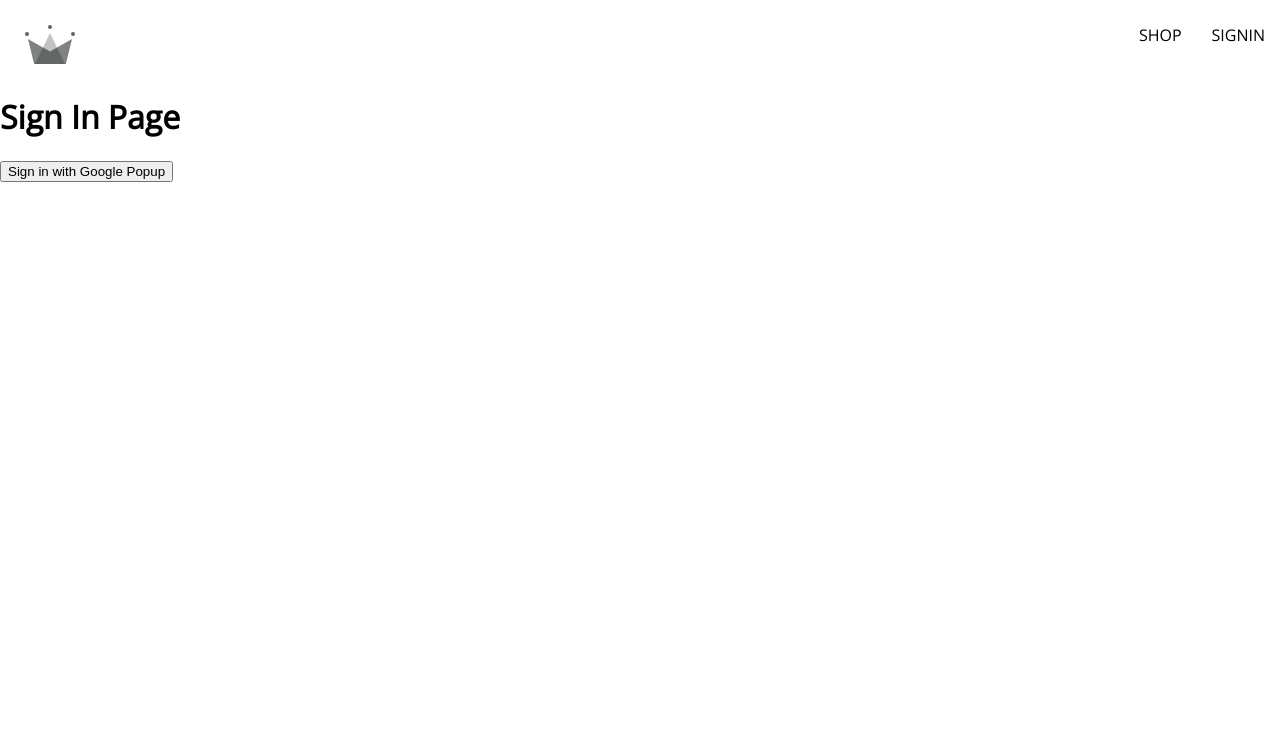
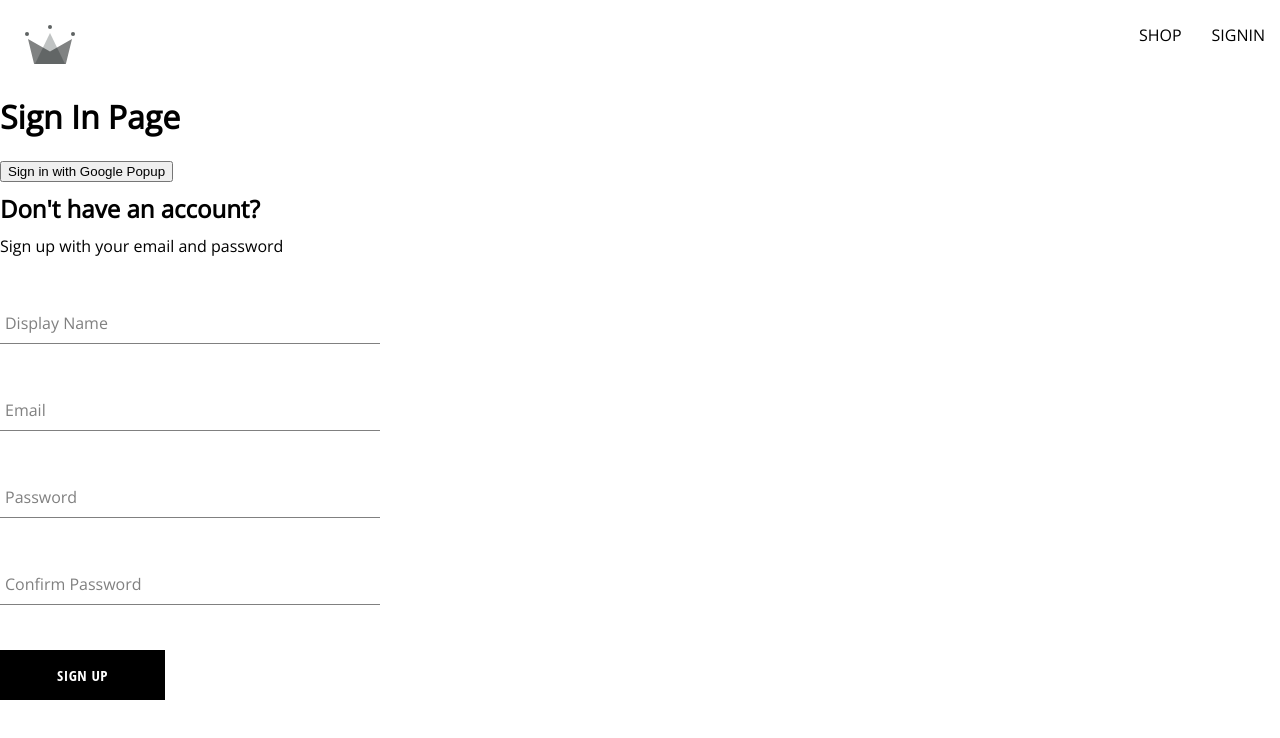
Before and after one commit to EDaitsh/React-crwn-clothing, a React (Create React App) app: page /sign-in in a window 1280 px wide. Shown: the top 738 px of the page. Built offline with nearby package versions, Linux system fonts and the light colour scheme; a web font is replaced by a local one.

Commit message:
create sign up component, the form input component, button component

```diff
--- /dev/null
+++ b/src/components/button/button.component.jsx
@@ -0,0 +1,19 @@
+import './button.styles.scss'
+
+const BUTTON_TYPE_CLASSES = {
+    google: 'google-sign-in',
+    inverted: 'inverted'
+}
+
+const Button =({children, buttonType, ...otherProps}) => {
+    return (
+        <button
+            className={`button-container ${BUTTON_TYPE_CLASSES[buttonType]}`}
+            {...otherProps}
+        >
+            {children}
+        </button>
+    )
+}
+
+export default Button;
--- /dev/null
+++ b/src/components/button/button.styles.scss
@@ -0,0 +1,46 @@
+.button-container {
+    min-width: 165px;
+    width: auto;
+    height: 50px;
+    letter-spacing: 0.5px;
+    line-height: 50px;
+    padding: 0 35px 0 35px;
+    font-size: 15px;
+    background-color: black;
+    color: white;
+    text-transform: uppercase;
+    font-family: 'Open Sans Condensed';
+    font-weight: bolder;
+    border: none;
+    cursor: pointer;
+    display: flex;
+    justify-content: center;
+
+    &:hover {
+      background-color: white;
+      color: black;
+      border: 1px solid black;
+    }
+
+    &.google-sign-in {
+      background-color: #4285f4;
+      color: white;
+
+      &:hover {
+        background-color: #357ae8;
+        border: none;
+      }
+    }
+
+    &.inverted {
+      background-color: white;
+      color: black;
+      border: 1px solid black;
+
+      &:hover {
+        background-color: black;
+        color: white;
+        border: none;
+      }
+    }
+  }
--- /dev/null
+++ b/src/components/form-input/form-input.component.jsx
@@ -0,0 +1,20 @@
+import './form-input.styles.scss'
+const FormInput = ({lable, ...otherProps}) => {
+    return (
+        <div className="group">
+            <input
+                className="form-input" {...otherProps}
+            />
+            {lable && (
+                <label
+                    className={`${otherProps.value.length ? 'shrink' : ''} form-input-label`}>
+                    {lable}
+                </label>
+            ) }
+
+
+        </div>
+    )
+}
+
+export default FormInput
--- /dev/null
+++ b/src/components/form-input/form-input.styles.scss
@@ -0,0 +1,54 @@
+$sub-color: grey;
+$main-color: black;
+
+@mixin shrinkLabel {
+  top: -14px;
+  font-size: 12px;
+  color: $main-color;
+}
+
+.group {
+  position: relative;
+  margin: 45px 0;
+
+  .form-input {
+    background: none;
+    background-color: white;
+    color: $sub-color;
+    font-size: 18px;
+    padding: 10px 10px 10px 5px;
+    display: block;
+    width: 100%;
+    border: none;
+    border-radius: 0;
+    border-bottom: 1px solid $sub-color;
+    margin: 25px 0;
+
+    &:focus {
+      outline: none;
+    }
+
+    &:focus ~ .form-input-label {
+      @include shrinkLabel();
+    }
+  }
+
+  input[type='password'] {
+    letter-spacing: 0.3em;
+  }
+
+  .form-input-label {
+    color: $sub-color;
+    font-size: 16px;
+    font-weight: normal;
+    position: absolute;
+    pointer-events: none;
+    left: 5px;
+    top: 10px;
+    transition: 300ms ease all;
+
+    &.shrink {
+      @include shrinkLabel();
+    }
+  }
+}
--- /dev/null
+++ b/src/components/sign-up-form/sign-up-form.component.jsx
@@ -0,0 +1,89 @@
+import { useState } from "react";
+import {createAuthUserWithEmailAndPassword, createUserDocumentFromAuth} from '../../utils/firebase/firebase.utils'
+import FormInput from '../form-input/form-input.component'
+import Button from "../button/button.component";
+
+import './sign-up-form.styles.scss'
+
+const defaultFormFields= {
+    displayName: '',
+    email: '',
+    password: '',
+    confirmPassword: ''
+}
+
+const SignUpForm = () => {
+    const [formFields, setFormFields] = useState(defaultFormFields);
+    const {displayName, email, password, confirmPassword} = formFields;
+
+    //console.log(formFields);
+    const resetFormFields = () => {
+        setFormFields(defaultFormFields);
+    }
+
+
+
+    const handlerChange = (event) => {
+        const {name, value} = event.target;
+        setFormFields({...formFields, [name]: value})
+    }
+
+    const handleSubmit= async(event) => {
+        event.preventDefault();
+        if(password !== confirmPassword){
+            alert("Passwords do not match");
+            return;
+        }
+
+        try{
+            const {user}= await createAuthUserWithEmailAndPassword(email, password);
+                await createUserDocumentFromAuth(user, {displayName})
+                resetFormFields();
+        } catch(error){
+            console.error(error);
+        }
+    };
+
+    return (
+        <div className="sign-up-container">
+            <h2>Don't have an account?</h2>
+            <span>Sign up with your email and password</span>
+            <form onSubmit={handleSubmit}>
+                <FormInput
+                    lable="Display Name"
+                    type="text"
+                    required onChange={handlerChange}
+                    name="displayName"
+                    value={displayName}
+                />
+                <FormInput
+                    lable="Email"
+                    type="email"
+                    required onChange={handlerChange}
+                    name="email"
+                    value={email}
+                />
+                <FormInput
+                    lable="Password"
+                    type="password"
+                    required onChange={handlerChange}
+                    name="password"
+                    value={password}
+                />
+                <FormInput
+                    lable="Confirm Password"
+                    type="password"
+                    required onChange={handlerChange}
+                    name="confirmPassword"
+                    value={confirmPassword}
+                />
+                <Button
+                    type="submit"
+                    children="Sign Up"
+                />
+            </form>
+        </div>
+    )
+}
+
+export default SignUpForm;
--- /dev/null
+++ b/src/components/sign-up-form/sign-up-form.styles.scss
@@ -0,0 +1,9 @@
+.sign-up-container {
+    display: flex;
+    flex-direction: column;
+    width: 380px;
+}
+
+h2 {
+    margin: 10px 0;
+}
--- a/src/routes/sigh-in/sign-in.component.jsx
+++ b/src/routes/sigh-in/sign-in.component.jsx
@@ -1,7 +1,31 @@
-import {signInWithGooglePopup, createUserDocumentFromAuth} from '../../utils/firebase/firebase.utils'
-import {signWithGoogleRedirect} from '../../utils/firebase/firebase.utils'
+import { useEffect } from 'react';
+import { getRedirectResult } from 'firebase/auth'
+
+import {
+    auth,
+    signInWithGooglePopup,
+    signWithGoogleRedirect,
+    createUserDocumentFromAuth} from '../../utils/firebase/firebase.utils'
+
+import SignUpForm from '../../components/sign-up-form/sign-up-form.component'
 
 const SignIn =() => {
+
+    // useEffect(() => {
+    //     logGoogleRedirectUser();
+    //  }
+    // , []);
+
+    // const logGoogleRedirectUser= async () =>{
+    //     const response = await getRedirectResult(auth);
+    //     if(response){
+    //         const userDocRef = await createUserDocumentFromAuth(response.user);
+    //         console.log(userDocRef);
+    //     }
+    // }
+
+
+
     const logGoogleUser = async () => {
         const {user} = await signInWithGooglePopup();
         const userDocRef = await createUserDocumentFromAuth(user);
@@ -13,8 +37,9 @@
             <button onClick={logGoogleUser}>
                 Sign in with Google Popup
             </button>
+            <SignUpForm/>
         </div>
     );
-}
+    }
 
 export default SignIn;
--- a/src/utils/firebase/firebase.utils.js
+++ b/src/utils/firebase/firebase.utils.js
@@ -4,6 +4,7 @@
     signInWithRedirect,
     signInWithPopup,
     GoogleAuthProvider,
+    createUserWithEmailAndPassword
  } from 'firebase/auth'
 
  import{
@@ -36,7 +37,10 @@
 
  export const db = getFirestore();
 
- export const createUserDocumentFromAuth = async(userAuth) => {
+ export const createUserDocumentFromAuth = async(
+   userAuth,
+   additionalInformation = {}
+   ) => {
    const userDocRef = doc(db, 'users', userAuth.uid);
    console.log(userDocRef);
 
@@ -52,7 +56,8 @@
          await setDoc(userDocRef, {
             displayName,
             email,
-            createAt
+            createAt,
+            ...additionalInformation,
          });
       } catch (error){
          console.log('error creating the user', error.message);
@@ -61,3 +66,8 @@
 
    return userDocRef;
  }
+
+ export const createAuthUserWithEmailAndPassword = async(email, password) => {
+   if(!email || !password)   return;
+   return await createUserWithEmailAndPassword(auth, email,password);
+ }
```
